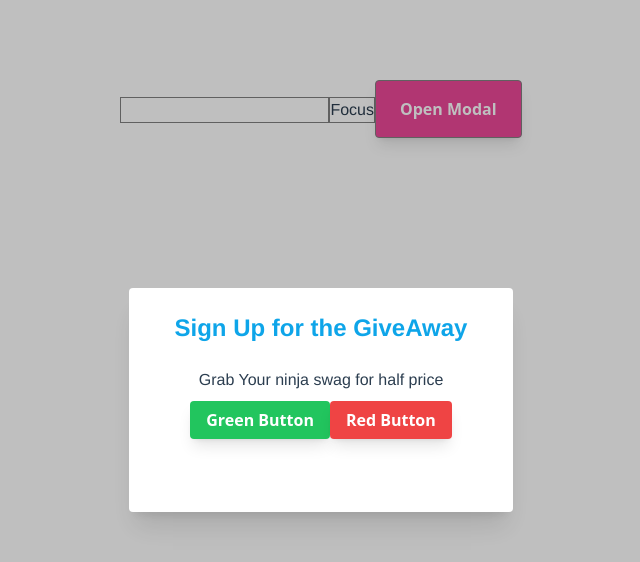
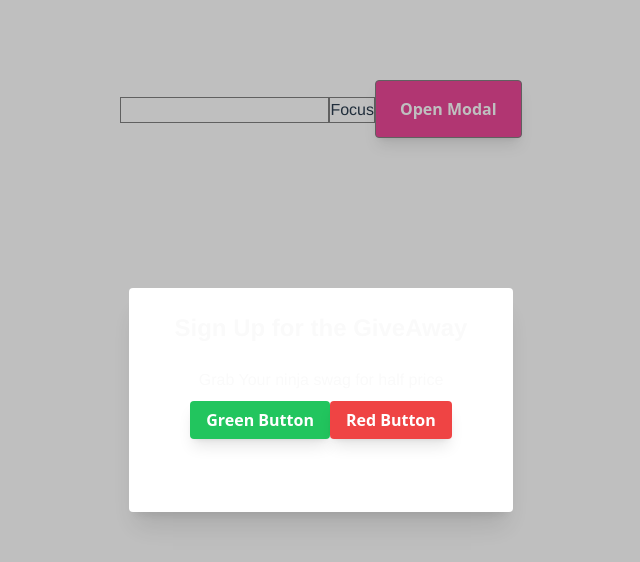
Before and after one commit to guptasakshi282001/Vue_exercise_two, a Vue app: page / in a window 1280 px wide. Both pictures are taken after a click on the button "Open Modal". Shown: the top 562 px of the page, without its empty margins (319-959 px from the left). Built offline with nearby package versions, Linux system fonts and the light colour scheme.

Commit message:
finalchanges

```diff
--- a/src/App.vue
+++ b/src/App.vue
@@ -3,7 +3,7 @@
 <button @click="focusOnInput">Focus</button>
 <button class="text-white rounded bg-pink-500 px-6 py-4 font-sans font-semibold shadow-lg hover:bg-pink-400 outline-none active:outline-none mt-5" @click="toggleModal = !toggleModal">Open Modal</button>
 
-<MyFirstModal modalTitle="Sign Up for the GiveAway" modalContent="Grab Your ninja swag for half price" :show-modal="toggleModal" @updateShowModal = "toggleModal = $event">
+<MyFirstModal modalTitle="Sign Up for the GiveAway" modalContent="Grab Your ninja swag for half price" theme="sale" :show-modal="toggleModal" @updateShowModal = "toggleModal = $event">
   <template v-slot:links>
         <a href="#" class="text-white rounded bg-green-500 px-4 py-2 font-sans font-semibold shadow-lg hover:bg-green-400 outline-none active:outline-none">Green Button</a>
         <a href="#" class="text-white rounded bg-red-500 px-4 py-2 font-sans font-semibold shadow-lg hover:bg-red-400 outline-none active:outline-none">Red Button</a>
--- a/src/components/MyFirstModal.vue
+++ b/src/components/MyFirstModal.vue
@@ -3,9 +3,9 @@
     <div class="fixed overflow-x-hidden overflow-y-auto inset-0 flex justify-center items-center z-50" v-if="showModal">
         <div class="absolute inset-0 bg-black opacity-25" @click.self="closeModal"></div>
         <div class="relative mx-auto w-auto max-w-2xl">
-            <div class="bg-white rounded shadow-xl w-96 h-56 flex flex-col">
-                <div class="text-sky-500 text-2xl font-bold px-4 py-6" v-bind:class="{'text-red-500': theme === 'sale'}">{{ modalTitle }}</div>
-                <span>{{ modalContent }}</span>
+            <div class="bg-white rounded shadow-xl w-96 h-56 flex flex-col" v-bind:class="{'bg-rose-600': theme === 'sale'}">
+                <div class="text-sky-500 text-2xl font-bold px-4 py-6" v-bind:class="{'text-zinc-50': theme === 'sale'}">{{ modalTitle }}</div>
+                <span v-bind:class="{'text-zinc-50': theme === 'sale'}">{{ modalContent }}</span>
                 <div class="mt-4">
                     <slot name="links">
                     </slot>
```
